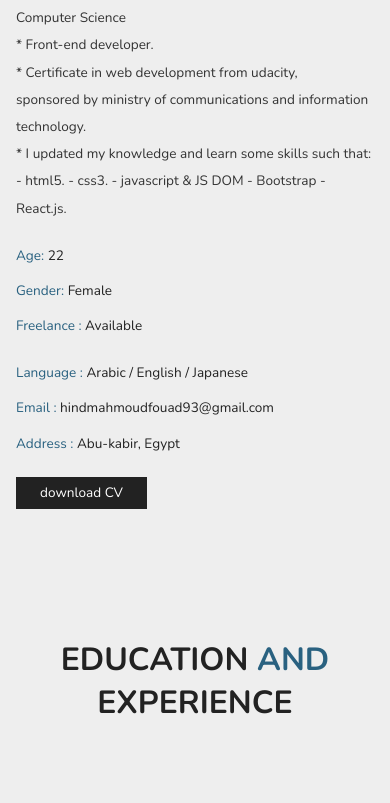
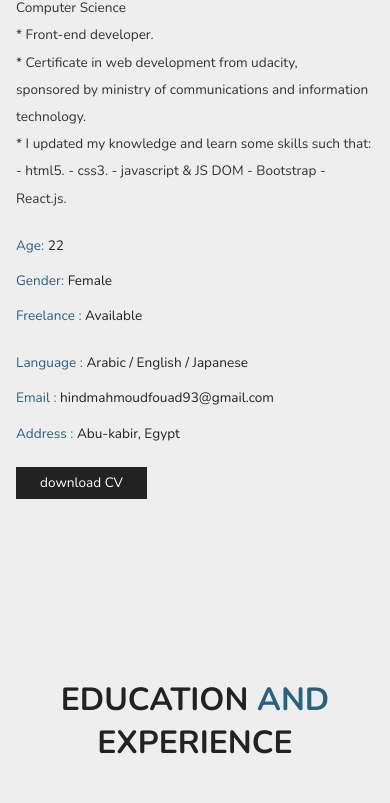
Before and after one commit to HendMF/My-Portfolio, a plain HTML site: page index.html in a window 390 px wide. Shown: the part 1066-1869 px from the top of the page. Drawn offline with nearby package versions, Linux system fonts and the light colour scheme.

Commit message:
some edition on margin

```diff
--- a/css/style.css
+++ b/css/style.css
@@ -452,13 +452,13 @@ header .navbar a:hover {
 @media (max-width: 850px) {
 
   .about .row {
-    margin-top: 30px;
+    margin-top: 20px;
   }
   .about .row .image {
     display: none;
   }
   .education{
-    /* margin-top: 20px; */
+    margin-top: 40px;
   }
 }
 @media (max-width: 450px) {
```
